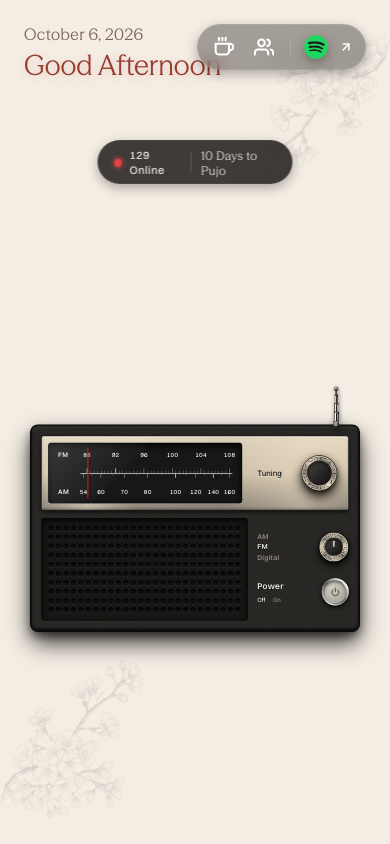
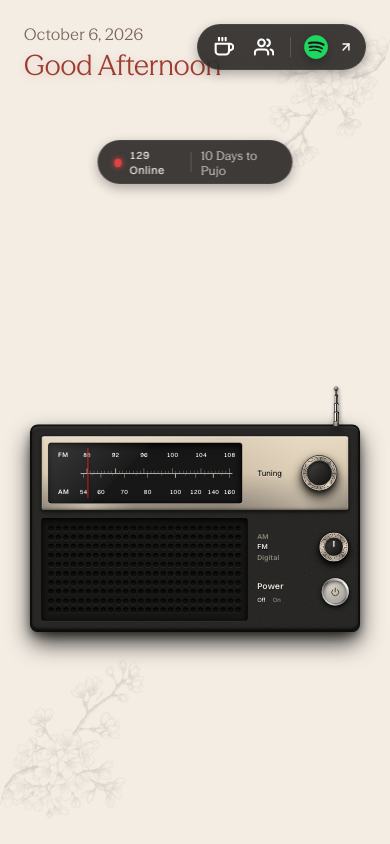
Before and after one commit to pradhan-not-found/The-Radio-, a React (Vite) app: page / in a window 390 px wide. Shown: the top 844 px of the page. Built offline with nearby package versions, Linux system fonts and the light colour scheme.

Commit message:
style: remove mobile-specific background on top nav pill to maintain consistent coloring

```diff
--- a/src/index.css
+++ b/src/index.css
@@ -1522,11 +1522,7 @@ body {
     right: 24px;
     bottom: auto;
     transform: none;
-    background: rgba(40, 38, 35, 0.4);
-    backdrop-filter: blur(8px);
     padding: 8px 12px;
-    border-radius: 30px;
-    border: 1px solid rgba(255, 255, 255, 0.1);
     gap: 12px;
   }
 
```
